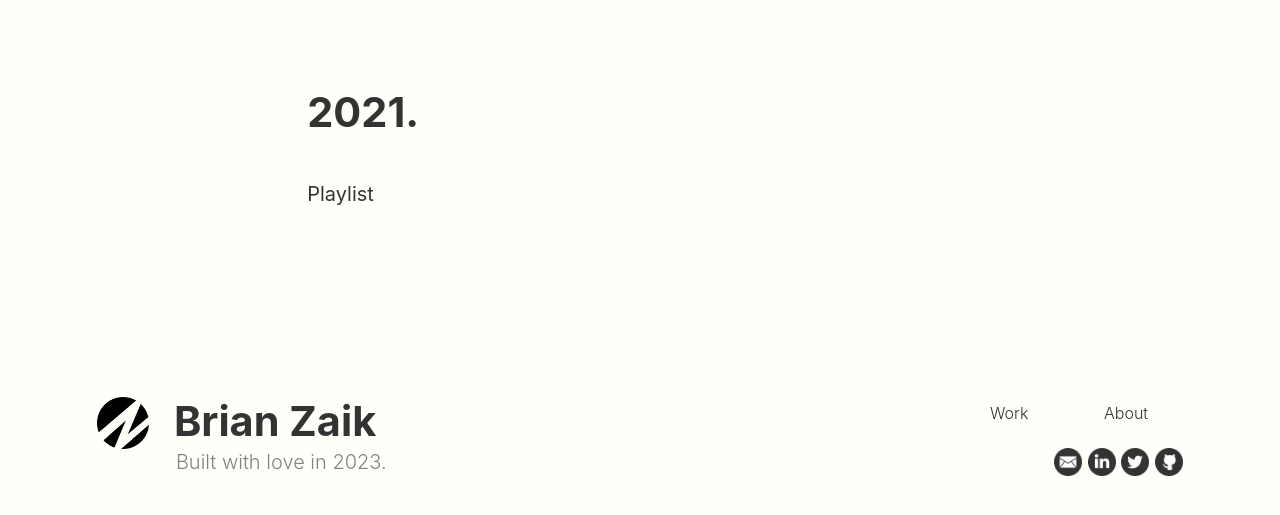
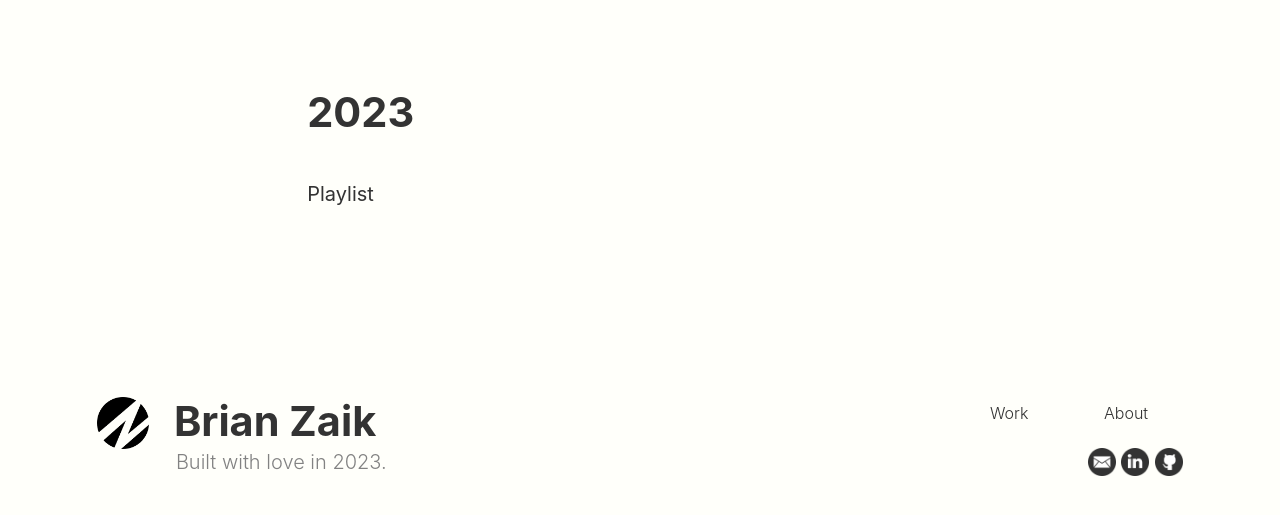
Before and after one commit to brzaik/brz4, a Jekyll site: the page built from cards/2023.html, in a window 1280 px wide. Shown: the part 216-731 px from the top of the page. Built offline with Jekyll 4.4.1, drawn with Linux system fonts in a browser that asks for light colours; nearby versions of some CDN libraries.

Commit message:
Renamed 2021 to 2023 card page. Removed twitter from footer. Added listen button graphics.

```diff
--- a/_includes/footer.html
+++ b/_includes/footer.html
@@ -22,7 +22,6 @@
         <div class="right">
           <a class="circle-icon" href="mailto:hello@zaik.co"><img src="/assets/images/i_email.png" alt="Email" /></a>
           <a class="circle-icon" href="https://www.linkedin.com/in/brzaik/"><img src="/assets/images/i_linkedin.png" alt="LinkedIn" /></a>
-          <a class="circle-icon" href="https://twitter.com/brzaik"><img src="/assets/images/i_twitter.png" alt="Twitter" /></a>
           <a class="circle-icon" href="https://github.com/brzaik"><img src="/assets/images/i_github.png" alt="GitHub" /></a>
         </div>
       </div>
--- a/blackjack.html
+++ b/blackjack.html
@@ -1,5 +1,5 @@
 ---
-layout: work
+layout: dark
 namespace: blackjack
 ---
 
--- a/cards/2021.html
+++ b/cards/2023.html
@@ -3,7 +3,7 @@ layout: dark
 ---
 
 <div class="container container-inset padder-margin-bottom">
-  <h3>2021.</h3>
+  <h3>2023</h3>
   <p>
     Playlist
   </p>
```
Also changed, not shown: assets/images/listen_applemusic.png (added), assets/images/listen_spotify.png (added).
